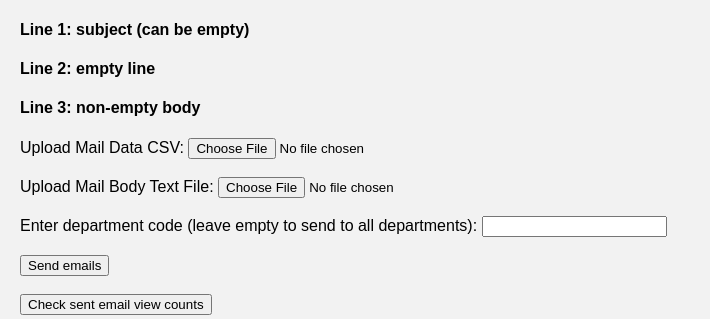
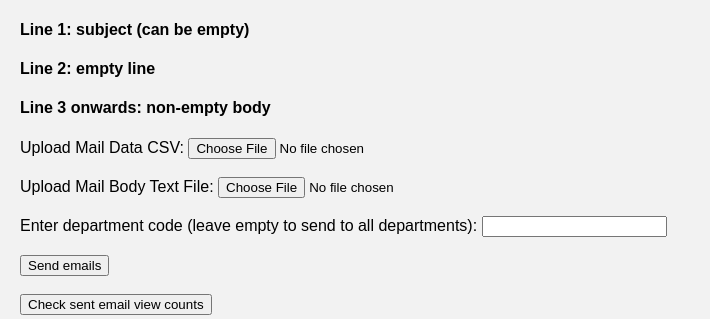
Before and after one commit to Chandan8186/cs3103-grp-30, a Flask app: template templates/index.html in a window 1280 px wide. Shown: the part 291-610 px from the top of the page, without its empty margins (0-710 px from the left). Run offline with Flask 3, Linux system fonts and the light colour scheme; the template is opened without the code that fills it, so the values that code supplies are empty.

Commit message:
amend email body description

```diff
--- a/templates/index.html
+++ b/templates/index.html
@@ -20,7 +20,7 @@
 <h3>Mail body .txt file format:</h3>
 <h4>Line 1: subject (can be empty)</h4>
 <h4>Line 2: empty line</h4>
-<h4>Line 3: non-empty body</h4>
+<h4>Line 3 onwards: non-empty body</h4>
 
 <form action="{{ url_for('upload_file') }}" method="post" enctype="multipart/form-data">
     <label for="csv_file">Upload Mail Data CSV:</label>
```
